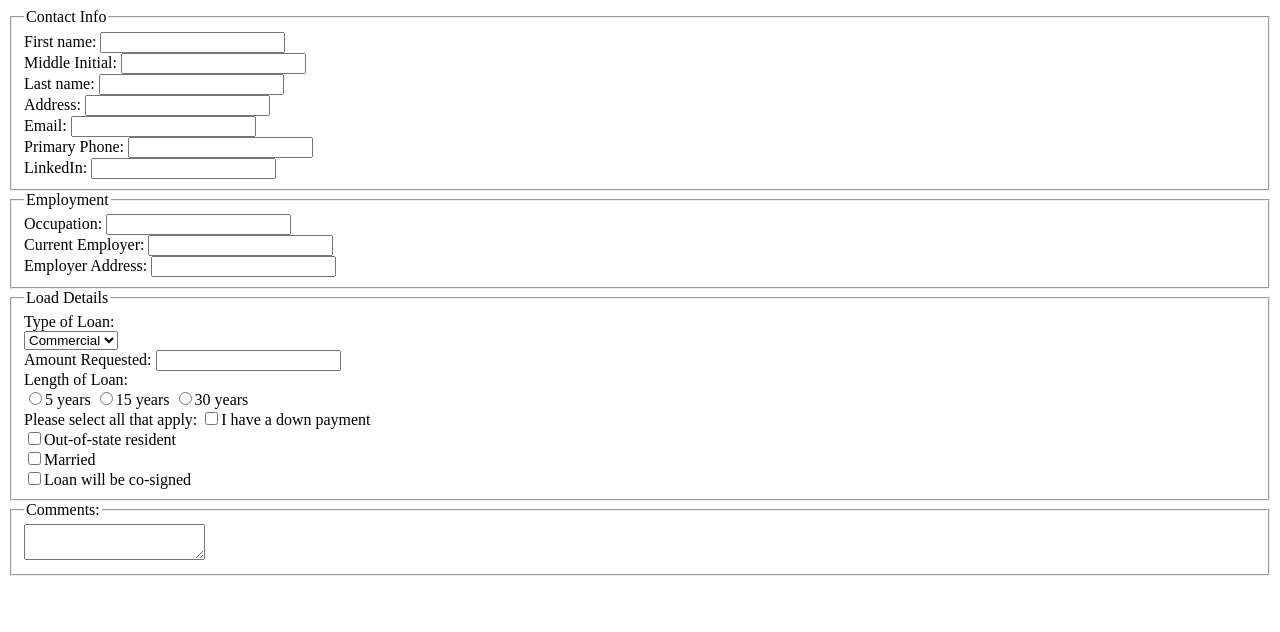
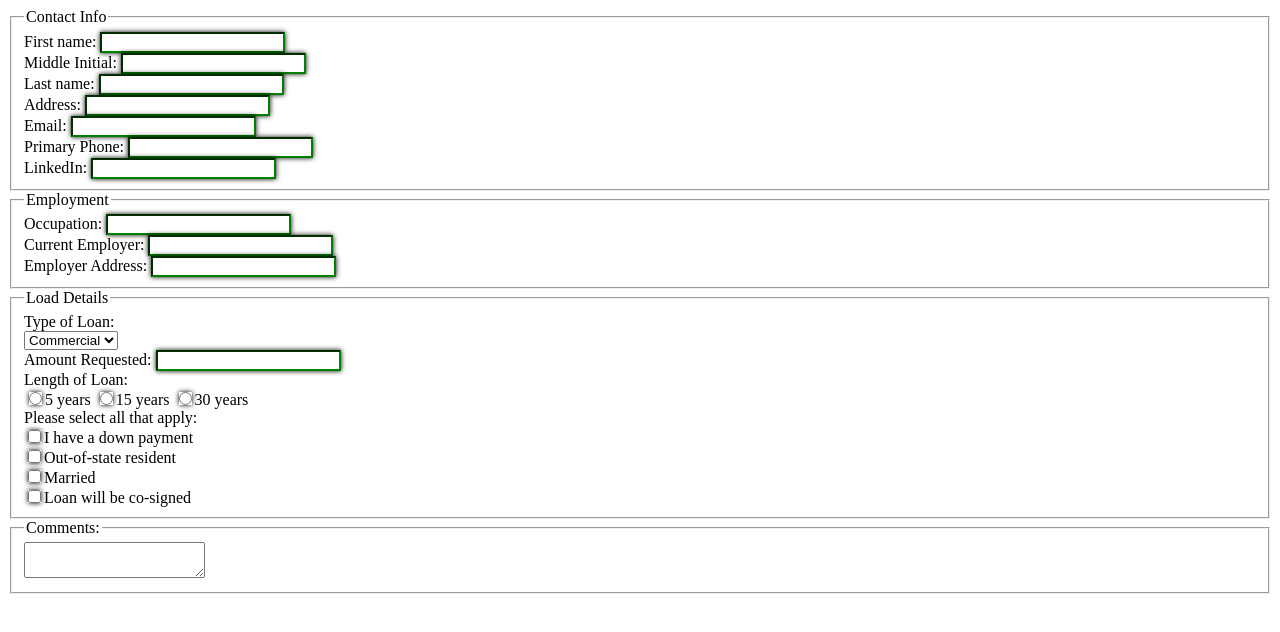
Before and after one commit to jeffdylansmith/HTML_Bankform, a plain HTML site: page index.html in a window 1280 px wide. Drawn offline with Linux system fonts and the light colour scheme.

Commit message:
added css form validation

```diff
--- /dev/null
+++ b/css/validation.css
@@ -0,0 +1,22 @@
+/*Paste the banking form HTML into your document. */
+input {
+	border-color:none;
+	box-shadow:none;
+}
+
+/*When a valid web URL or email address is entered
+into the corresponding field, the color of the field should be green.*/
+input:valid {
+    border-color: green;
+    box-shadow: 0 0 5px;
+}
+
+/*If the value is invalid, the color should be red.*/
+input:invalid {
+	border-color:red;
+	box-shadow: 0 0 5px;
+}
+
+/*selector:pseudo-class {
+    property:value;
+}*/
--- a/index.html
+++ b/index.html
@@ -2,9 +2,9 @@
 <!doctype html>
     <head>
     <!--  <link type="stylesheet" href="css/main.css"> -->
-    <link rel="stylesheet" type="text/css" href="css/main.css">
+        <link rel="stylesheet" type="text/css" href="css/validation.css">
     </head>
-    <body>
+    <body id="wrapper">
      <form>
         <fieldset>
         <legend>Contact Info</legend>
@@ -26,15 +26,15 @@
             <br>
     <!--Applicant email address-->
             Email:
-            <input type="text" name="email">
+            <input type="email" name="email">
             <br>
     <!--Applicant telephone number-->
             Primary Phone:
-            <input type="text" name="phone">
+            <input type="number" name="phone">
             <br>
     <!-- Applicant LinkedIn URL -->
             LinkedIn:
-            <input type="text" name="linkedin">
+            <input type="url" name="linkedin">
             <br>
         </fieldset>
         <fieldset>
@@ -65,7 +65,7 @@
             <br>
     <!--Requested amount of loan-->
             Amount Requested:
-            <input type="text" name="amount">
+            <input type="number" name="amount">
             <br>
     <!--Radio button elements for loan length-->
             Length of Loan:<br>
@@ -76,7 +76,7 @@
             <input type="radio" name="time" value="30 years">30 years
             <br>
    <!-- Checkbox group for special conditions-->
-            Please select all that apply:
+            Please select all that apply:<br>
             <input type="checkbox" name="modifiers" value="downpayment">I have a down payment
             <br>
             <input type="checkbox" name="modifiers" value="outofstate">Out-of-state resident
```
